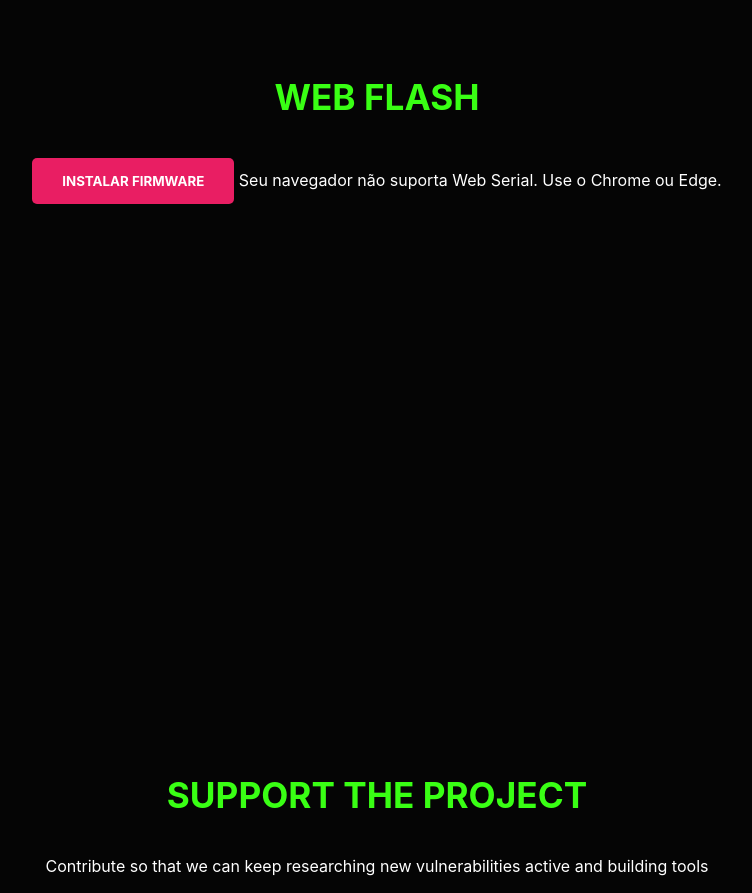
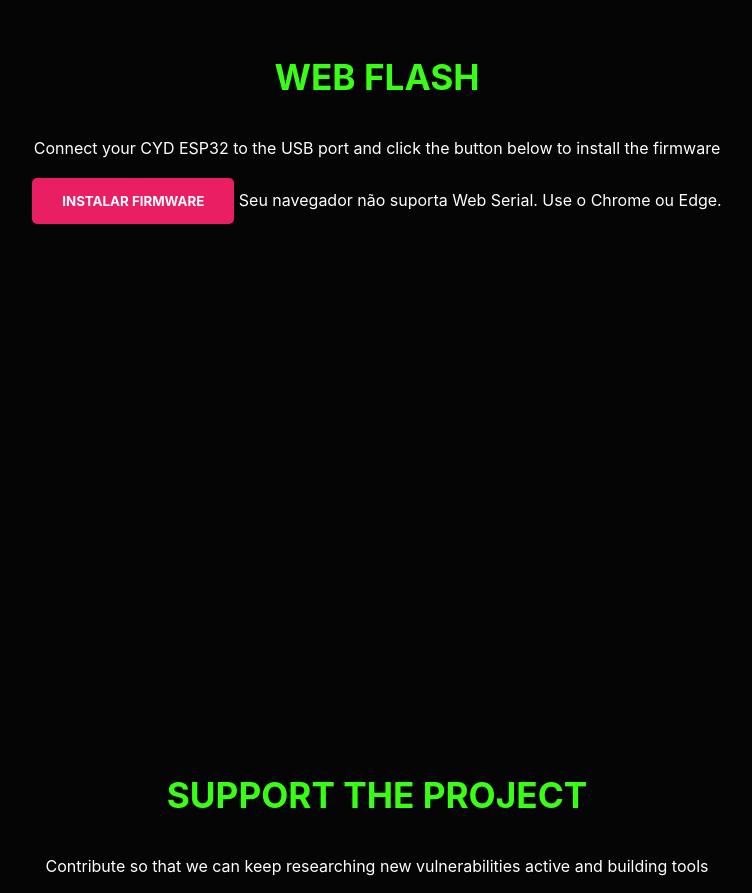
Before and after one commit to teraverso/shark-raider, a plain HTML site: page docs/index.html in a window 1280 px wide. Shown: the part 1660-2553 px from the top of the page, without its empty margins (263-1015 px from the left). Drawn offline with Linux system fonts and the light colour scheme; a script that the page names is missing.

Commit message:
WebFlash update

```diff
--- a/docs/index.html
+++ b/docs/index.html
@@ -61,6 +61,7 @@
 
         <section id="simulacao">
             <h2>Web Flash</h2>
+            <p>Connect your CYD ESP32 to the USB port and click the button below to install the firmware</p><br>
             <!-- Componente do Instalador -->
 <div class="web-flasher-container">
     <script type="module" src="https://unpkg.com"></script>
```
